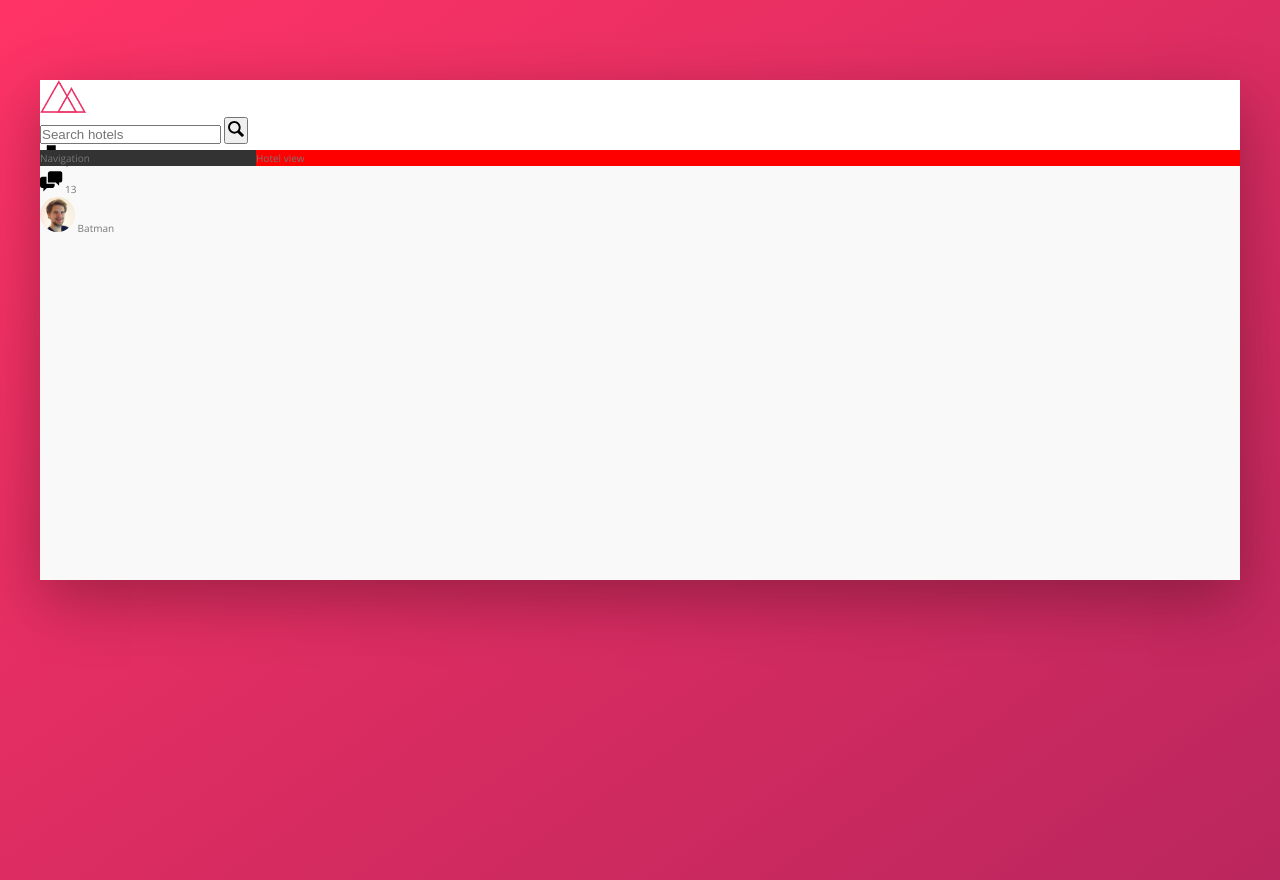
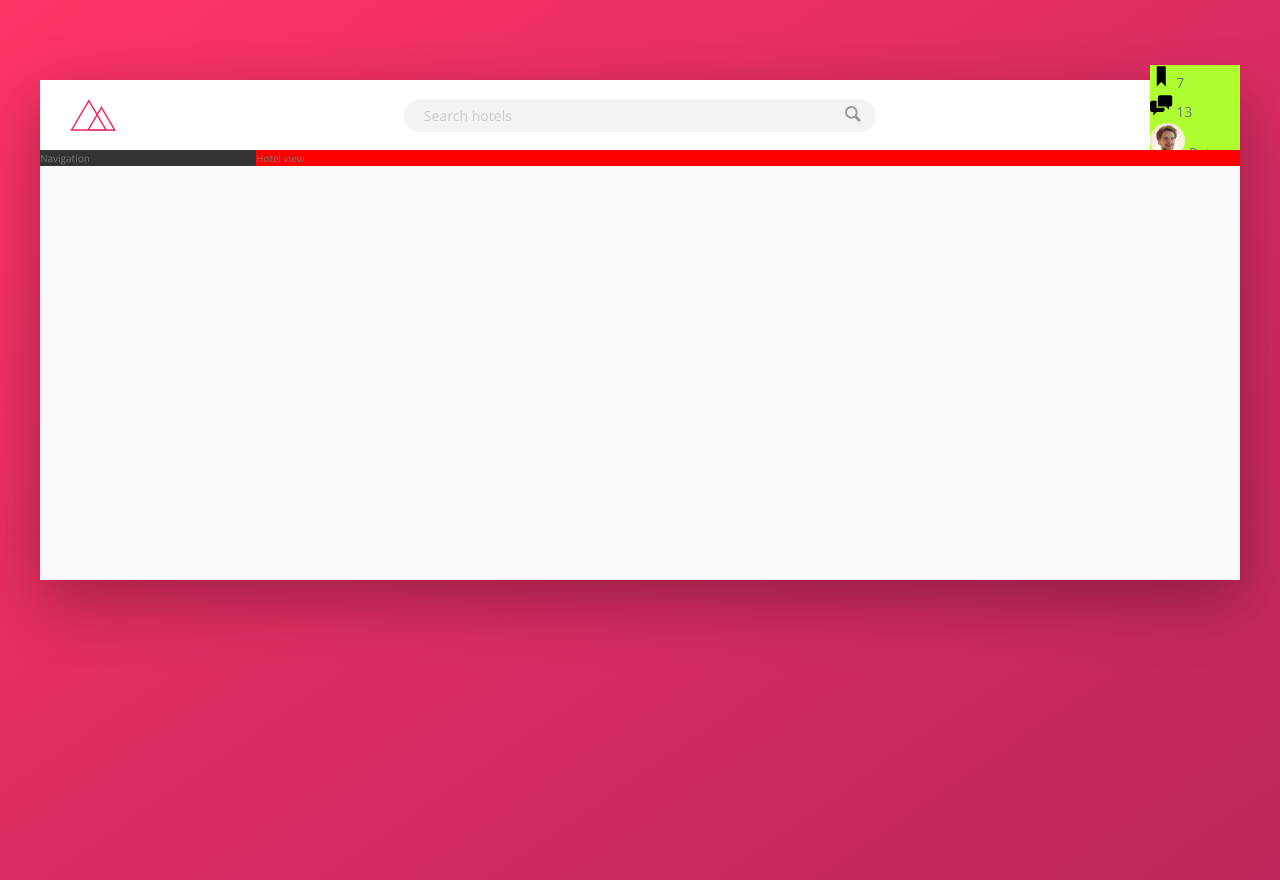
Before and after one commit to singhvik/booking-site, a website: page index.html in a window 1280 px wide. Drawn offline with nearby package versions, Linux system fonts and the light colour scheme.

Commit message:
format search bar

```diff
--- a/sass/_component.scss
+++ b/sass/_component.scss
@@ -1,23 +1,58 @@
 // Logo
 .logo {
   height: 3.25rem;
+  margin-left: 3rem;
 }
 
 // search
 .search {
+  flex: 0 0 40%;
+  display: flex;
+  justify-content: center;
+  align-items: center;
+
   &__input {
+    font-family: inherit;
+    font-size: inherit;
+    color: inherit;
+    background-color: var(--color-grey-light-2);
+    border: none;
+    padding: 0.7rem 2rem;
+    border-radius: 100px;
+    width: 90%;
+    transition: all 0.2s;
+    margin-right: -3.25rem;
+    &:focus {
+      outline: none;
+      width: 100%;
+      background-color: var(--color-grey-light-3);
+    }
+    &::-webkit-input-placeholder {
+      font-weight: 100;
+      color: var(--color-grey-light-4);
+    }
+  }
+  &__input:focus + &__button {
+    background-color: var(--color-grey-light-3);
   }
   &__button {
+    border: none;
+    background-color: var(--color-grey-light-2);
+    &:focus {
+      outline: none;
+    }
   }
   &__icon {
     height: 2rem;
     width: 2rem;
+    fill: var(--color-grey-dark-3);
   }
 }
 
 // user navigation
 
 .user-nav {
+  background-color: greenyellow;
   &__icon-box {
   }
   &__icon {
--- a/sass/_layout.scss
+++ b/sass/_layout.scss
@@ -8,8 +8,12 @@
 
 .header {
   height: 7rem;
+  font-size: 1.4rem;
   background-color: #fff;
   border-bottom: var(--color-grey-light-2);
+  display: flex;
+  justify-content: space-between;
+  align-items: center;
 }
 
 .content {
```
Also changed, not shown: css/style.css.
